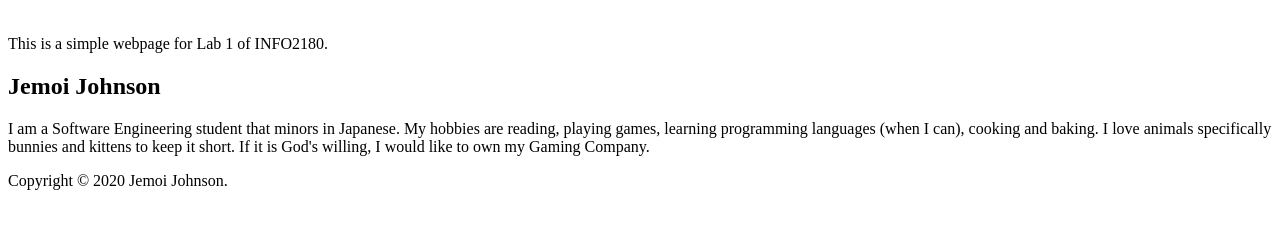
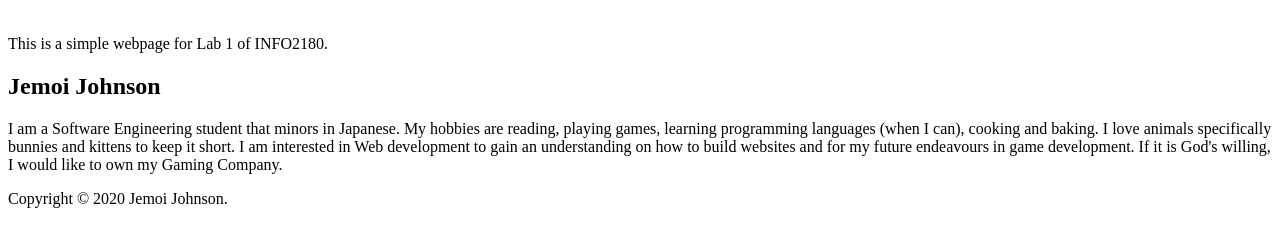
Before and after one commit to JemmiJ/info2180-lab1, a plain HTML site: page index.HTML in a window 1280 px wide. Shown: the part 123-370 px from the top of the page. Drawn offline with Linux system fonts and the light colour scheme.

Commit message:
HTML Webpage

```diff
--- a/index.HTML
+++ b/index.HTML
@@ -1,6 +1,7 @@
 <!DOCTYPE html>
 <html lang="en">
 <head>
+	<link rel="stylesheet" href="style.css">
     <meta charset="UTF-8">
     <meta name="viewport" content="width=device width, initial-scale=1.0">
     <meta http-equiv="X-UA-Compatible" content="ie=edge">
@@ -13,7 +14,7 @@
  	</header>
  	<main>
 	 	<h2>Jemoi Johnson</h2>
- 	 	<p>I am a Software Engineering student that minors in Japanese. My hobbies are reading, playing games, learning programming languages (when I can), cooking and baking. I  love animals specifically bunnies and kittens to keep it short. If it is God's willing, I would like to own my Gaming Company.</p>
+ 	 	<p>I am a Software Engineering student that minors in Japanese. My hobbies are reading, playing games, learning programming languages (when I can), cooking and baking. I love animals specifically bunnies and kittens to keep it short. I am interested in Web development to gain an understanding on how to build websites and for my future endeavours in game development. If it is God's willing, I would like to own my Gaming Company.</p>
  	</main>
  	<footer>
  		<p>Copyright &copy; 2020 Jemoi Johnson.</p>
```
